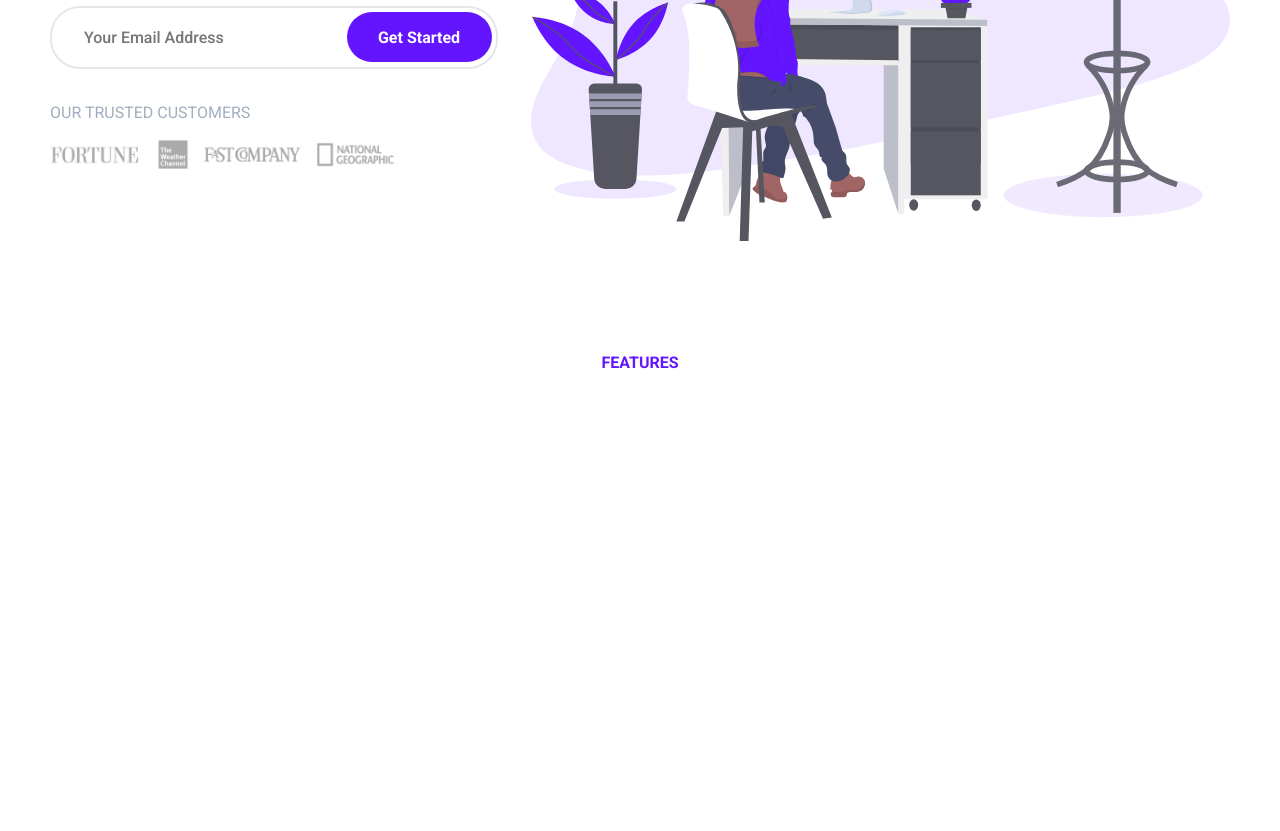
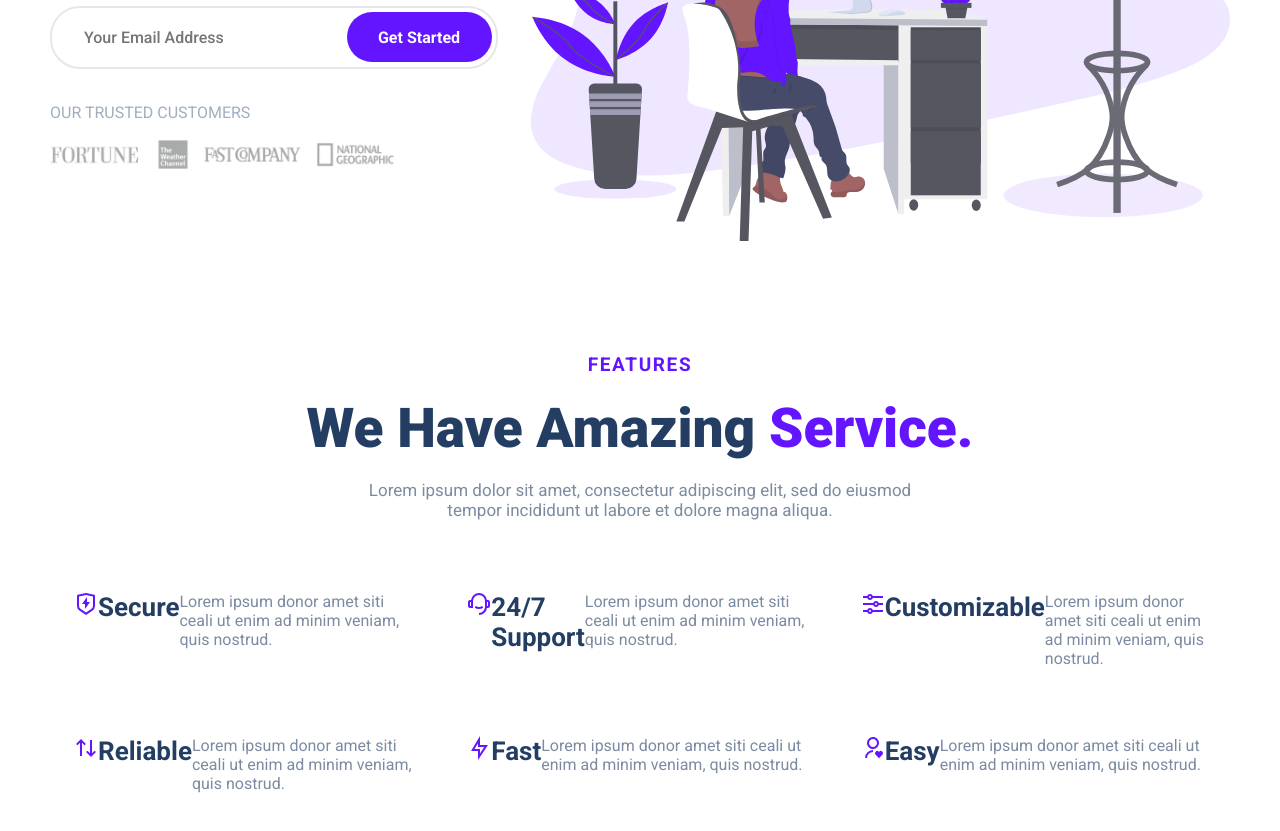
Before and after one commit to jhardaine/First-website-solo, a plain HTML site: page index.html in a window 1280 px wide. Shown: the part 455-1286 px from the top of the page. Before the commit the page ends 877 px from the top, so only its background shows below. Drawn offline with Linux system fonts and the light colour scheme.

Commit message:
making progresss

```diff
--- a/index.html
+++ b/index.html
@@ -47,15 +47,28 @@
 </header>
 </section>
 
-<section id="#features">
+
     <main>
+    <section id="#features">
 <div class="row">
     <div class="row__narrow">
      <h4 class="section-tag purple">FEATURES</h4>
-     </div>
 
+<h1 class="feat-heading">We Have Amazing <span class="purple">Service.</span></h1>
+<p class="feat-des row__narrow">Lorem ipsum dolor sit amet, consectetur adipiscing elit, sed do eiusmod tempor incididunt ut labore et dolore magna aliqua.</p>
+<ul class="feat-lists">
+   <div class="feat-list__wrapper"> <li class="feat-list"> <figure class="list-img__wrapper"> <img class="list-img" src="assets/shield-icon.daefe14b320b14fbd9cbd18908ac93ec.svg" alt="shield icon"></figure> <h3 class="feat-list__heading" >Secure</h3> <p class="feat-list__para" >Lorem ipsum donor amet siti ceali ut enim ad minim veniam, quis nostrud.</p></li></div>
+   <div class="feat-list__wrapper"> <li class="feat-list"> <figure class="list-img__wrapper"><img class="list-img" src="assets/support-icon.f9253ffa8cb6ffde5bbaa05eb5136375.svg" alt="support icon"></figure> <h3 class="feat-list__heading">24/7 Support</h3> <p class="feat-list__para">Lorem ipsum donor amet siti ceali ut enim ad minim veniam, quis nostrud.</p></li></div>
+   <div class="feat-list__wrapper"> <li class="feat-list"> <figure class="list-img__wrapper"><img class="list-img" src="assets/customize-icon.367468c90fd796009b97fbfba67b2c6a.svg" alt="customize icon"></figure> <h3 class="feat-list__heading">Customizable</h3> <p class="feat-list__para">Lorem ipsum donor amet siti ceali ut enim ad minim veniam, quis nostrud.</p></li></div>
+    <div class="feat-list__wrapper"> <li class="feat-list"> <figure class="list-img__wrapper"><img class="list-img" src="assets/reliable-icon.1367510a8f0a1bec76dc425d25f92f43.svg" alt=" reliable icon"></figure> <h3 class="feat-list__heading">Reliable</h3> <p class="feat-list__para">Lorem ipsum donor amet siti ceali ut enim ad minim veniam, quis nostrud.</p></li></div>
+    <div class="feat-list__wrapper"> <li class="feat-list"> <figure class="list-img__wrapper"><img class="list-img" src="assets/fast-icon.dbb971a73d4805d2fc3bcdacdb55beba.svg" alt="fast icon"></figure> <h3 class="feat-list__heading">Fast</h3> <p class="feat-list__para">Lorem ipsum donor amet siti ceali ut enim ad minim veniam, quis nostrud.</p></li></div>
+   <div class="feat-list__wrapper"> <li class="feat-list"> <figure class="list-img__wrapper"><img class="list-img" src="assets/simple-icon.673b7e1750b2a4ef32907fc164828d00.svg" alt="easy icon"></figure> <h3 class="feat-list__heading">Easy</h3> <p class="feat-list__para">Lorem ipsum donor amet siti ceali ut enim ad minim veniam, quis nostrud.</p></li></div>
+
+</ul>
+ </div>
 </div>
+</section>
     </main>
-</section>
+
 </body>
 </html>
--- a/styles.css
+++ b/styles.css
@@ -190,7 +190,10 @@ main {
 }
 
 .section-tag {
+  font-size: 19px;
+  letter-spacing: 1.6px;
 }
+
 
 .row__narrow {
   display: flex;
@@ -199,3 +202,48 @@ main {
   max-width: 1200px;
   width: 100%;
 }
+
+.feat-heading {
+  margin: 20px 0;
+  font-size: 55px;
+  font-weight: 900;
+}
+
+.feat-des {
+  max-width: 576px;
+  text-align: center;
+  font-size: 17px;
+  color: #7c8ba1;
+  padding: auto;
+}
+
+.feat-list__wrapper {
+width: calc(100% / 3);
+}
+
+.feat-lists {
+  display: flex;
+  flex-wrap: wrap;
+  margin-top: 40px;
+}
+
+.feat-list {
+ padding: 32px 24px;
+  display: flex;
+  flex-direction:
+  align-items: flex-start;
+}
+
+.feat-list__heading {
+  padding-bottom: 20px;
+  font-weight: 700;
+  font-size: 26px;
+}
+
+.feat-list__para {
+  color:#7c8ba1;
+  font-size: 16px;
+}
+
+.list-img__wrapper {
+}
```
